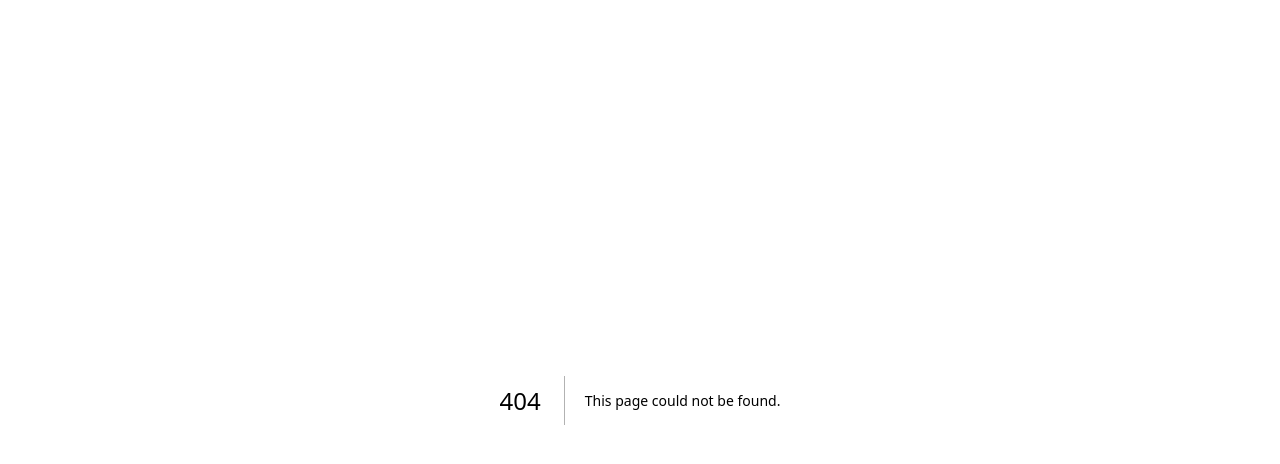
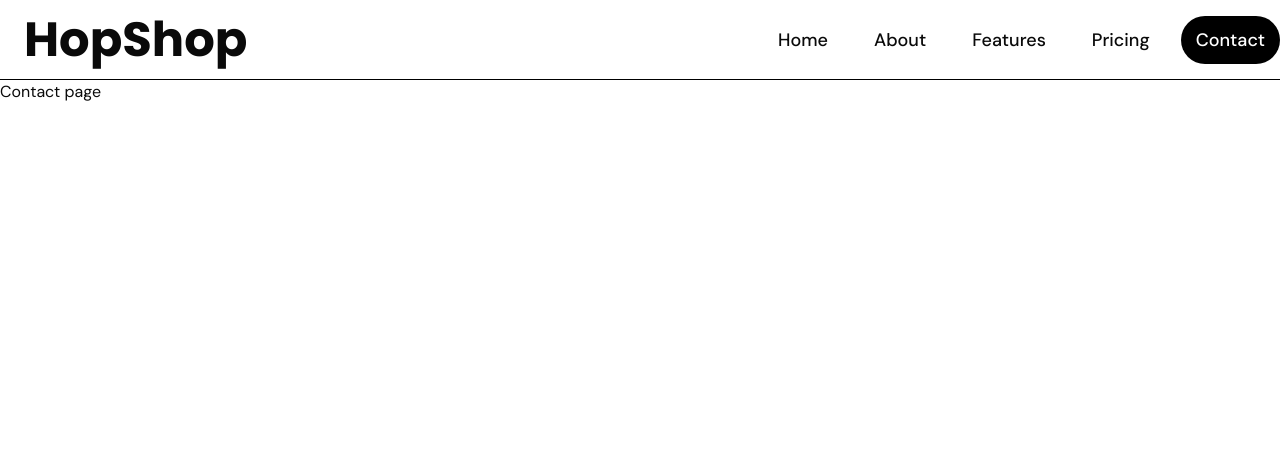
Before and after one commit to hiverkiya/Hop-n-Shop, a Next.js app: page /contact in a window 1280 px wide. Before the commit this address had no page. Shown: the top 464 px of the page. Built offline with nearby package versions, Linux system fonts and the light colour scheme.

Commit message:
Implementing Routing across the navigation bar

```diff
--- /dev/null
+++ b/src/app/(home)/about/page.tsx
@@ -0,0 +1,4 @@
+const Page = () => {
+  return <div>About page</div>;
+};
+export default Page;
--- /dev/null
+++ b/src/app/(home)/contact/page.tsx
@@ -0,0 +1,4 @@
+const Page = () => {
+  return <div>Contact page</div>;
+};
+export default Page;
--- /dev/null
+++ b/src/app/(home)/features/page.tsx
@@ -0,0 +1,4 @@
+const Page = () => {
+  return <div>Features page</div>;
+};
+export default Page;
--- /dev/null
+++ b/src/app/(home)/layout.tsx
@@ -0,0 +1,12 @@
+import {Navbar} from "@/app/(home)/navbar";
+
+interface Props{
+    children:React.ReactNode;
+}
+const Layout=({children}:Props) => {
+    return(<div className="flex flex-col min-h-screen">
+        <Navbar/>
+        {children}
+    </div>)
+}
+export default Layout;
--- /dev/null
+++ b/src/app/(home)/navbar.tsx
@@ -0,0 +1,72 @@
+'use client';
+import { Poppins } from 'next/font/google';
+import Link from 'next/link';
+import { cn } from '@/lib/utils';
+import { Button } from '@/components/ui/button';
+import { usePathname } from 'next/navigation';
+const poppins = Poppins({
+  subsets: ['latin'],
+  weight: ['700'],
+});
+interface NavbarItemProps {
+  href: string;
+  children: React.ReactNode;
+  isActive?: boolean;
+}
+const navbarItems = [
+  {
+    href: '/',
+    children: 'Home',
+  },
+  {
+    href: '/about',
+    children: 'About',
+  },
+  {
+    href: '/features',
+    children: 'Features',
+  },
+  {
+    href: '/pricing',
+    children: 'Pricing',
+  },
+  {
+    href: '/contact',
+    children: 'Contact',
+  },
+];
+const NavbarItem = ({ href, children, isActive }: NavbarItemProps) => {
+  return (
+    <Button
+      asChild
+      variant={'outline'}
+      className={cn(
+        'bg-transparent hover:bg-transparent rounded-full hover:border-primary px-3.5 text-lg border-transparent',
+        isActive && 'bg-black text-white hover:bg-black hover:text-white'
+      )}
+    >
+      <Link href={href}>{children}</Link>
+    </Button>
+  );
+};
+
+export const Navbar = () => {
+  const pathname = usePathname();
+
+  return (
+    <div>
+      <nav className="h-20 flex border-b justify-between font-medium bg-white">
+        <Link href="/" className="pl-6 flex items-center">
+          <span className={cn('text-5xl font-semibold', poppins.className)}>HopShop</span>
+        </Link>
+        <div className="items-center gap-4 hidden lg:flex">
+          {navbarItems.map((item) => (
+            <NavbarItem key={item.href} href={item.href} isActive={pathname === item.href}>
+              {item.children}
+            </NavbarItem>
+          ))}
+        </div>
+      </nav>
+    </div>
+  );
+};
--- a/src/app/page.tsx
+++ b/src/app/(home)/page.tsx
@@ -11,7 +11,7 @@
         </p>
           <Input placeholder={"Hi"}/>
           <Button variant={"elevated"} >hello</Button>
-          <Progress value={25}/>
+          <Progress value={56}/>
           <Textarea/>
       </div>
   )
--- /dev/null
+++ b/src/app/(home)/pricing/page.tsx
@@ -0,0 +1,4 @@
+const Page = () => {
+  return <div>Pricing page</div>;
+};
+export default Page;
--- a/src/app/layout.tsx
+++ b/src/app/layout.tsx
@@ -1,14 +1,14 @@
-import type { Metadata } from "next";
-import { DM_Sans } from "next/font/google";
-import "./globals.css";
+import type { Metadata } from 'next';
+import { DM_Sans } from 'next/font/google';
+import './globals.css';
 
 export const metadata: Metadata = {
-  title: "Create Next App",
-  description: "Generated by create next app",
+  title: 'HopShop',
+  description: 'Welcome to the HopShop',
 };
-const dmSans=DM_Sans({
-    subsets:["latin"]
-})
+const dmSans = DM_Sans({
+  subsets: ['latin'],
+});
 export default function RootLayout({
   children,
 }: Readonly<{
@@ -16,11 +16,7 @@
 }>) {
   return (
     <html lang="en">
-      <body
-        className={`${dmSans.className} antialiased`}
-      >
-        {children}
-      </body>
+      <body className={`${dmSans.className} antialiased`}>{children}</body>
     </html>
   );
 }
```
Also changed, not shown: 1 other file (tests, documents, lock files or other folders).
